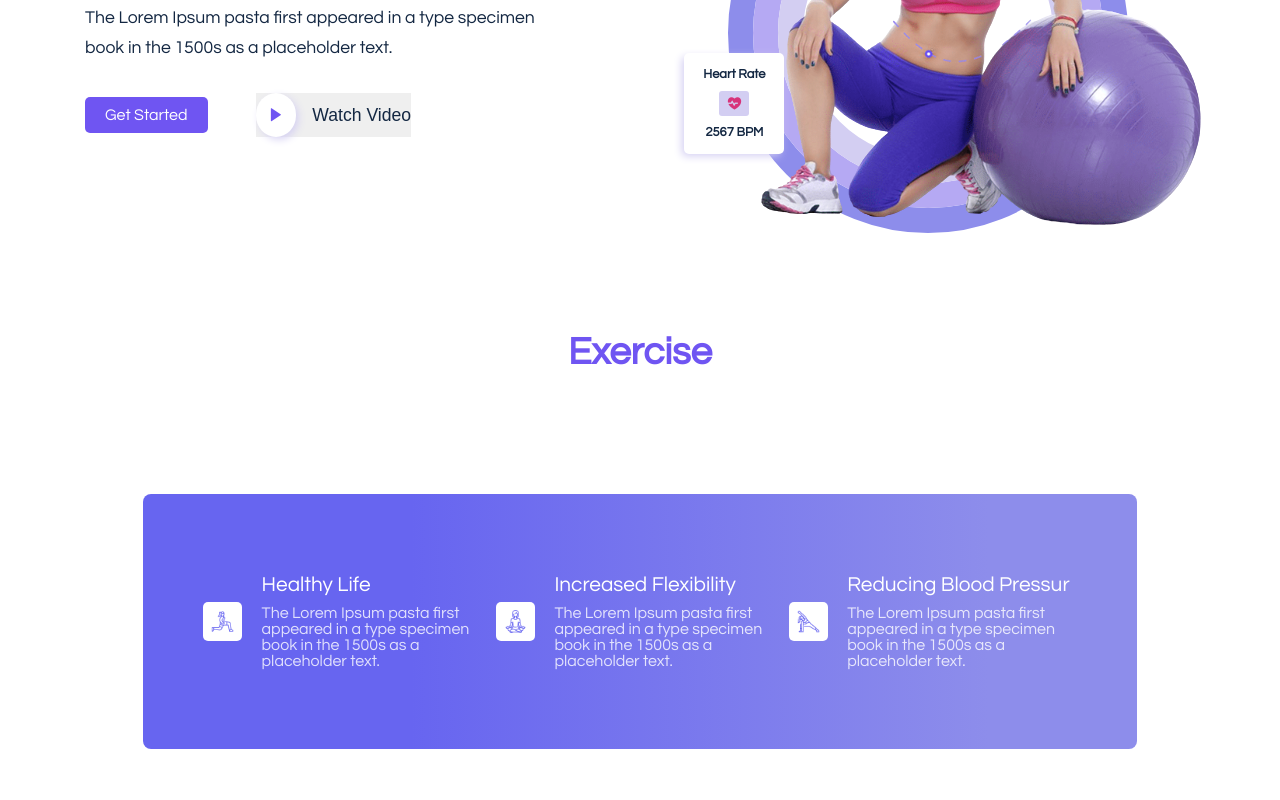
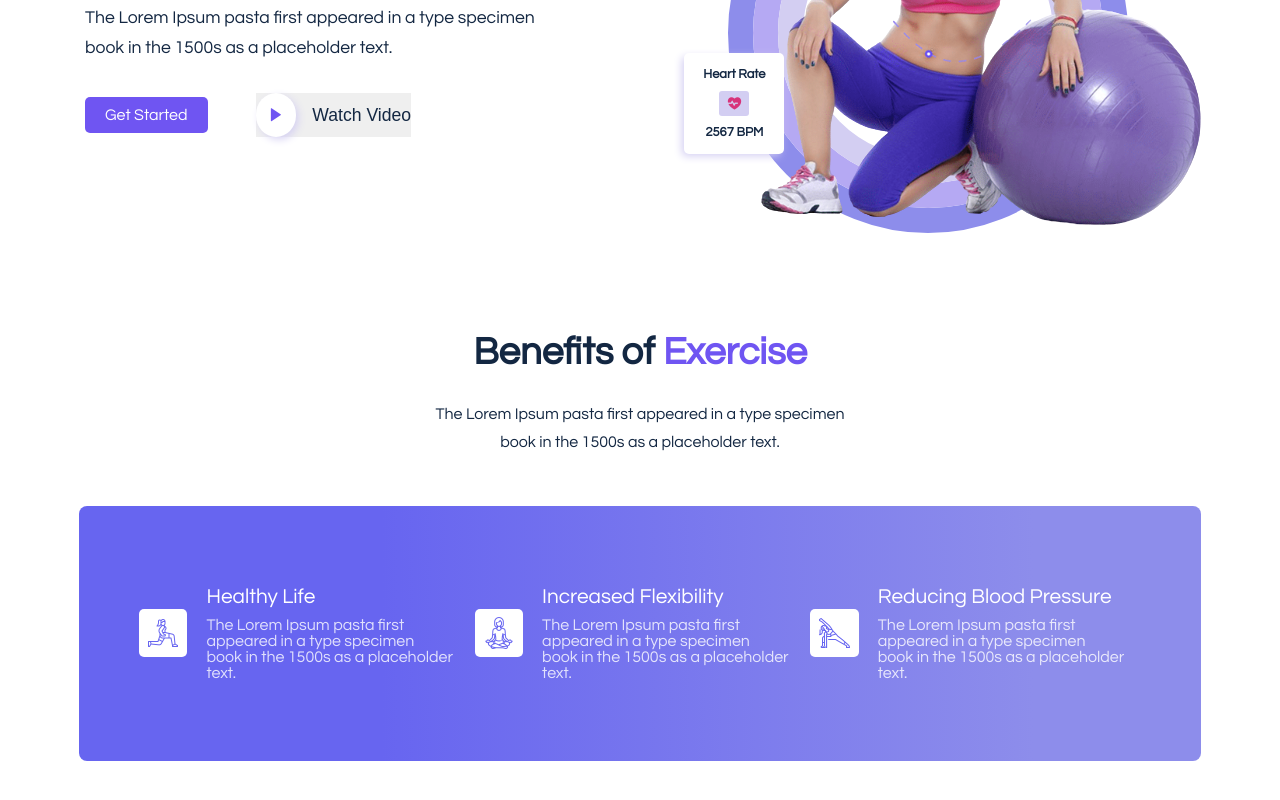
Before and after one commit to mssj-11/react-gym-website, a React (Create React App) app: page / in a window 1280 px wide. Shown: the part 362-1162 px from the top of the page. Built offline with nearby package versions, Linux system fonts and the light colour scheme.

Commit message:
Exercises

```diff
--- a/src/components/UI/Exercises.js
+++ b/src/components/UI/Exercises.js
@@ -10,8 +10,8 @@ const Exercises = () => {
     <section>
         <div className='container exercises_container'>
             <div className='exercise_top'>
-                <h2 className='section_title'><span className='highlights'>Exercise</span></h2>
-                <p>
+                <h2 className='section_title'>Benefits of <span className='highlights'>Exercise</span></h2>
+                <p className='p'>
                     The Lorem Ipsum pasta first appeared in a type specimen <br/> book in the 1500s as a placeholder text.
                 </p>
             </div>
@@ -52,7 +52,7 @@ const Exercises = () => {
                     </span>
 
                     <div className='exercise_content'>
-                        <h4>Reducing Blood Pressur</h4>
+                        <h4>Reducing Blood Pressure</h4>
                         <p>
                             The Lorem Ipsum pasta first appeared in a type specimen <br/> book in the 1500s as a placeholder text.
                         </p>
@@ -66,4 +66,5 @@ const Exercises = () => {
   );
 }
 
+
 export default Exercises
--- a/src/styles/exercises.css
+++ b/src/styles/exercises.css
@@ -9,9 +9,10 @@
     margin-bottom: 1rem;
 }
 
-.exercise_top p{
+.exercise_top .p{
+    margin-top: 2.5%;
+    font-size: 1rem;
     color: var(--heading-color);
-    font-size: 1rem;
     line-height: 28px;
 }
 
@@ -47,7 +48,8 @@
 }
 
 .exercises_container{
-    width: 80%;
+    width: 90%;
+    margin-block-end: 100px;
 }
 
 .exercises_container h4{
```
